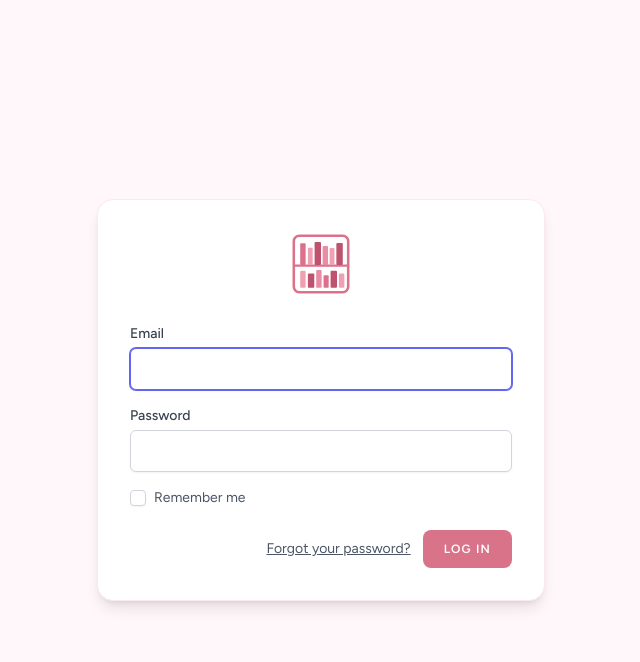
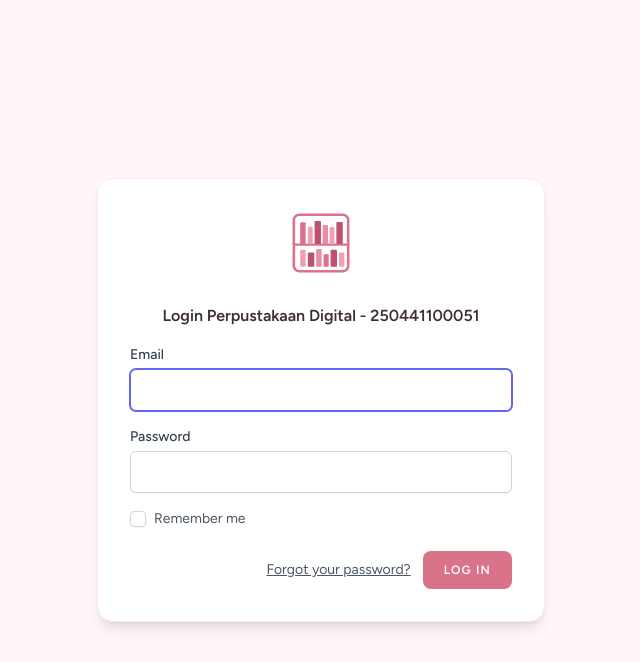
Before and after one commit to Melyn09/Perpustakaan-051, a Laravel app: page /login in a window 1280 px wide. Shown: the top 662 px of the page, without its empty margins (319-959 px from the left). Run offline with Laravel 12, Linux system fonts and the light colour scheme; style sheets or scripts are compiled from the project's sources.

Commit message:
Soal 5: Menambahkan NIM pada judul halaman login

```diff
--- a/resources/views/auth/login.blade.php
+++ b/resources/views/auth/login.blade.php
@@ -1,4 +1,8 @@
 <x-guest-layout>
+    <h2 style="text-align:center; font-weight:600; margin-bottom:1rem;">
+        Login Perpustakaan Digital - 250441100051
+    </h2>
+
     <!-- Session Status -->
     <x-auth-session-status class="mb-4" :status="session('status')" />
 
```
